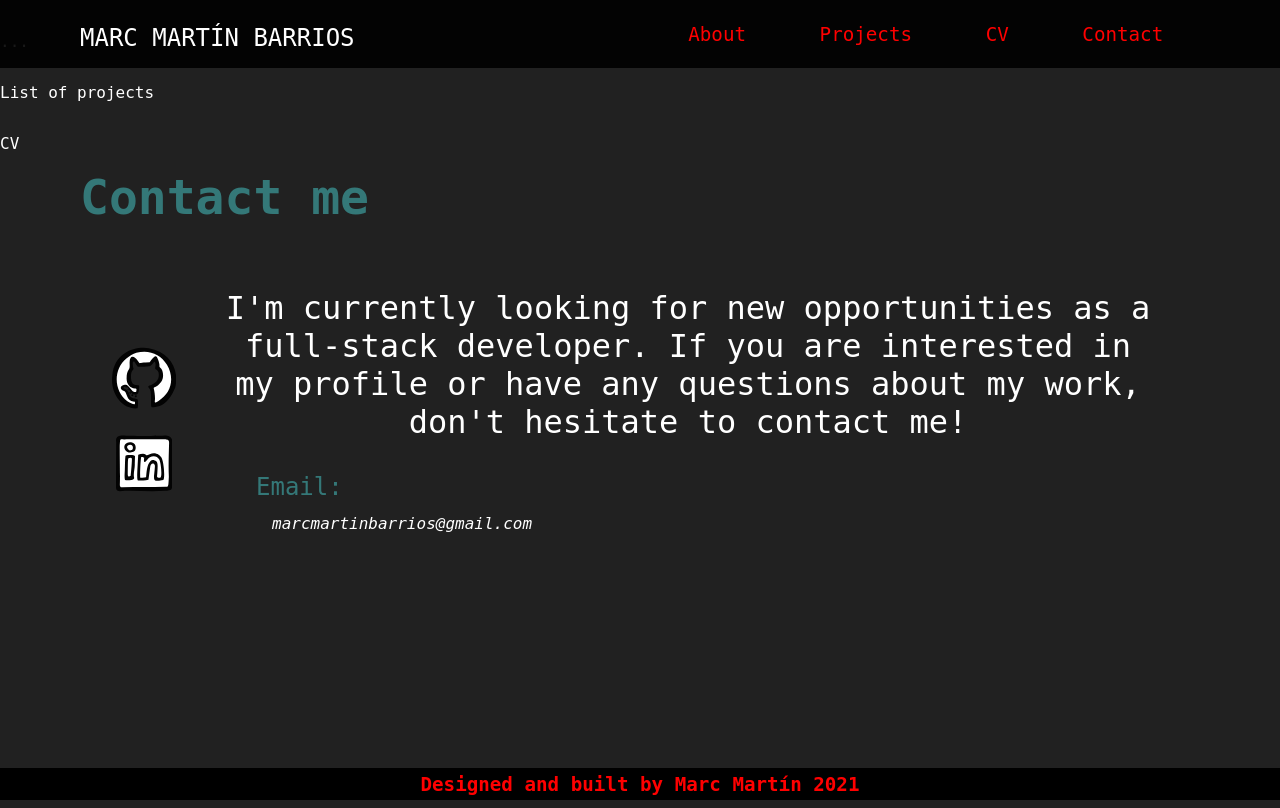
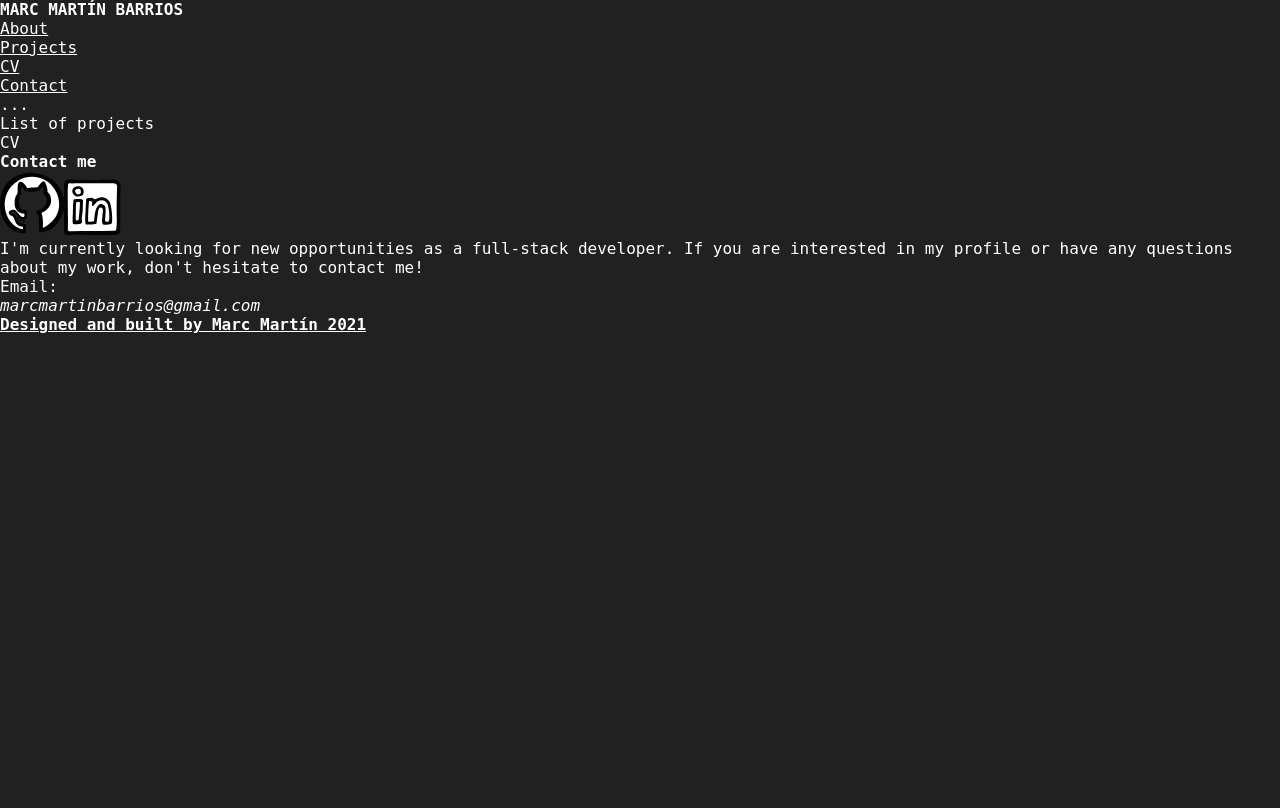
Before and after one commit to MarcMB89/portfolio, a React (Create React App) app: page / in a window 1280 px wide. Built offline with nearby package versions, Linux system fonts and the light colour scheme; a web font is replaced by a local one.

Commit message:
Add provisional style for about_title class

```diff
--- a/src/styles/globalStyles.css
+++ b/src/styles/globalStyles.css
@@ -1,5 +1,3 @@
-/*----------------HTML-------------------*/
-
 * {
   margin: 0;
   padding: 0;
@@ -13,189 +11,6 @@ html{
   background-color: #212121;
 }
 
-/*---------------HEADER------------------*/
-
-.header_navigation {
-  display: flex;
-  justify-content: space-between;
-  align-items: center;
-  margin-bottom: 5rem;
-  background-color: hsla(0, 0%, 0%, 90%)	;
-  width: 100%;
-  position: fixed;
-  top: 0;
+.about__title {
+  margin: 100px;
 }
-
-.header_navigation_title {
-  font-size: 1.5rem;
-  font-weight: 400;
-  padding: 1.5rem 1rem 1rem 5rem;
-  color: white;
-}
-
-.header_navigation_list {
-  text-decoration: none;
-  cursor: pointer;
-  list-style: none;
-  margin-right: 5rem;
-}
-
-.header_navigation_list_item {
-  display: inline-block;
-  padding: 0 1.5rem;
-}
-
-a{
-  font-size: 1.2rem;
-  color:white;
-  padding: 0.8rem;
-}
-
-a:link {
-  color:red;
-  text-decoration: none;
-}
-
-a:visited {
-  text-decoration: dashed;
-}
-
-a:active {
-  text-decoration: solid;
-}
-
-.header_navigation_list_item a:hover {
-  text-decoration: none;
-  background-color: hsla(180, 43%, 39%, 80%);
-  border-radius: 15%;
-}
-
-/*-------------------------ABOUT-----------------------------*/
-
-.about_first-section{
-  display: flex;
-}
-
-.about_first-section_description{
-  color: white;
-  text-align: right;
-  width: 100%;
-  font-size: 2rem;
-  padding: 6rem 5rem 1rem 5rem;
-  font-size: bold;
-}
-
-.about_second-section_interests{
-  text-align: left;
-  width: 100%;
-  font-size: 2rem;
-  padding: 6rem 0 0 0;
-  font-size: bold;
-}
-
-.about_profile-photo {
-  width: 15rem;
-  height: 15rem;
-  border-radius: 50%;
-  margin: 1rem;
-}
-
-.about_plantdroid-gif{
-  width: 15rem;
-  height: 25rem;
-  border-radius: 2.5rem;
-  margin: 1rem;
-  margin-right:1rem;
-  margin-left: auto;
-  display:block;
-}
-
-/*-----------------CONTACT-------------------*/
-
-.contact_section {
-  margin: 0 5rem 1rem 5rem;
-  width: auto;
-}
-
-.contact_section_title {
-  font-size: 3rem;
-  color: hsla(180, 43%, 39%, 80%);
-  margin: 1rem 1rem 1rem 0;
-  width: auto;
-}
-
-.contact_section_content {
-  display: flex;
-  flex-direction: row;
-  align-items: center;
-}
-
-.contact_section_media,
-.contact_section_media a{
-  display: flex;
-  flex-direction: column;
-  width: 6rem;
-  align-items: center;
-}
-
-.contact_section_media a {
-  width: 100%;
-  margin: 0 0 0 2rem;
-}
-
-.contact_section_description {
-  padding: 3rem;
-  font-size: 2rem;
-  display: flex;
-  align-items: center;
-  flex-direction: column;
-  justify-content: center;
-  text-align: center;
-}
-
-.contact_section_description p,
-.contact_section_description address{
-  width: 100%;
-  margin: 2rem 0 0 0;
-  padding: 0 0 0 2rem;
-  justify-content: left;
-  text-align: left;
-}
-
-.contact_section_description p {
-  font-size: 1.5rem;
-  color: hsla(180, 43%, 39%, 80%);
-}
-
-.contact_section_description address {
-  margin: 0.8rem 0 1rem 0;
-  padding-left: 3rem;
-}
-
-
-address a:hover {
-  text-decoration: underline;
-}
-
-
-div {
-  margin-top: 2rem;
-}
-
-/*-----------------FOOTER--------------------------*/
-
-footer {
-  margin-top: 1rem;
-  display: flex;
-  height: 2rem;
-  width: 100%;
-  align-items: center;
-  justify-content: center;
-  background-color: black;
-  position: absolute;
-  bottom: 0;
-}
-
-footer a:hover {
-  text-decoration: underline;
-}
```
